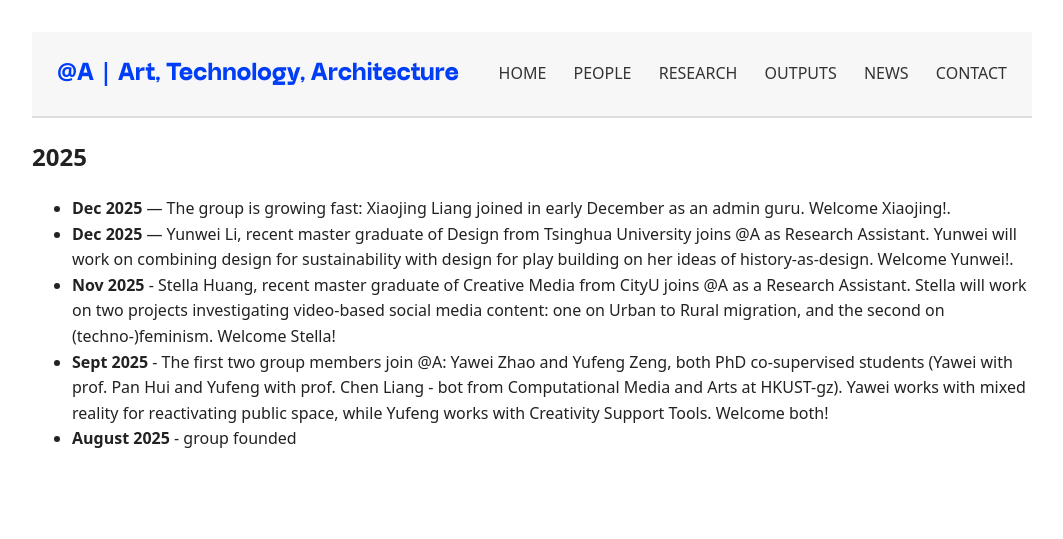
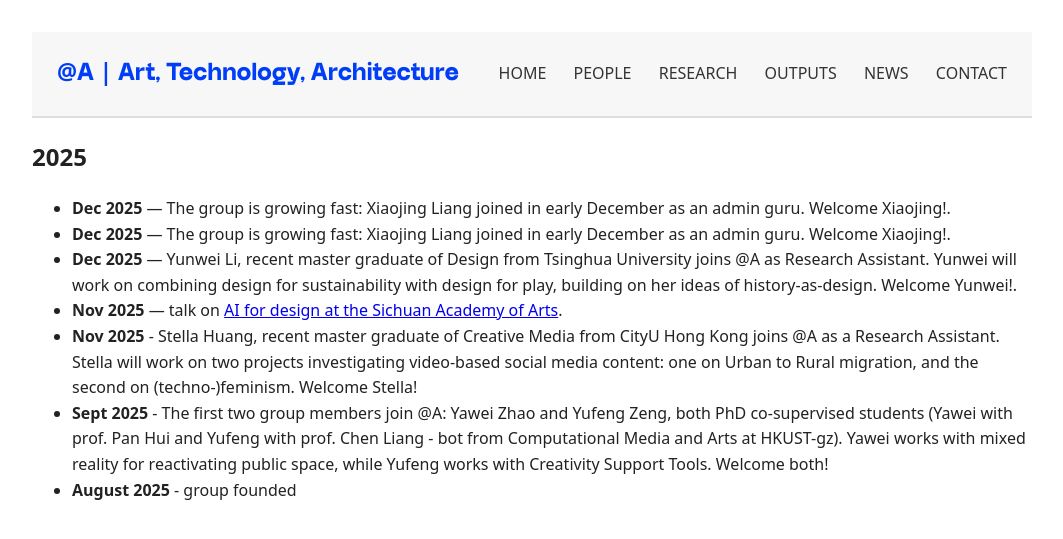
Before and after one commit to anqua/at-a, a Jekyll site: the page built from news.md, in a window 1280 px wide. Shown: the top 539 px of the page, without its empty margins (108-1171 px from the left). Built offline with Jekyll 4.4.1, drawn with Linux system fonts in a browser that asks for light colours; some web fonts are replaced.

Commit message:
Update news.md

```diff
--- a/news.md
+++ b/news.md
@@ -6,7 +6,9 @@ title: News
 ## 2025
 
 - **Dec 2025** — The group is growing fast: Xiaojing Liang joined in early December as an admin guru. Welcome Xiaojing!.
-- **Dec 2025** — Yunwei Li, recent master graduate of Design from Tsinghua University joins @A as Research Assistant. Yunwei will work on combining design for sustainability with design for play building on her ideas of history-as-design. Welcome Yunwei!.
-- **Nov 2025** - Stella Huang, recent master graduate of Creative Media from CityU joins @A as a Research Assistant. Stella will work on two projects investigating video-based social media content: one on Urban to Rural migration, and the second on (techno-)feminism. Welcome Stella!
+- **Dec 2025** — The group is growing fast: Xiaojing Liang joined in early December as an admin guru. Welcome Xiaojing!.
+- **Dec 2025** — Yunwei Li, recent master graduate of Design from Tsinghua University joins @A as Research Assistant. Yunwei will work on combining design for sustainability with design for play, building on her ideas of history-as-design. Welcome Yunwei!.
+- **Nov 2025** — talk on [AI for design at the Sichuan Academy of Arts](https://mp.weixin.qq.com/s/cJqItKSQhdcrjMCkMWmffA).
+- **Nov 2025** - Stella Huang, recent master graduate of Creative Media from CityU Hong Kong joins @A as a Research Assistant. Stella will work on two projects investigating video-based social media content: one on Urban to Rural migration, and the second on (techno-)feminism. Welcome Stella!
 - **Sept 2025** - The first two group members join @A: Yawei Zhao and Yufeng Zeng, both PhD co-supervised students (Yawei with prof. Pan Hui and Yufeng with prof. Chen Liang - bot from Computational Media and Arts at HKUST-gz). Yawei works with mixed reality for reactivating public space, while Yufeng works with Creativity Support Tools. Welcome both!
 - **August 2025** - group founded
```
